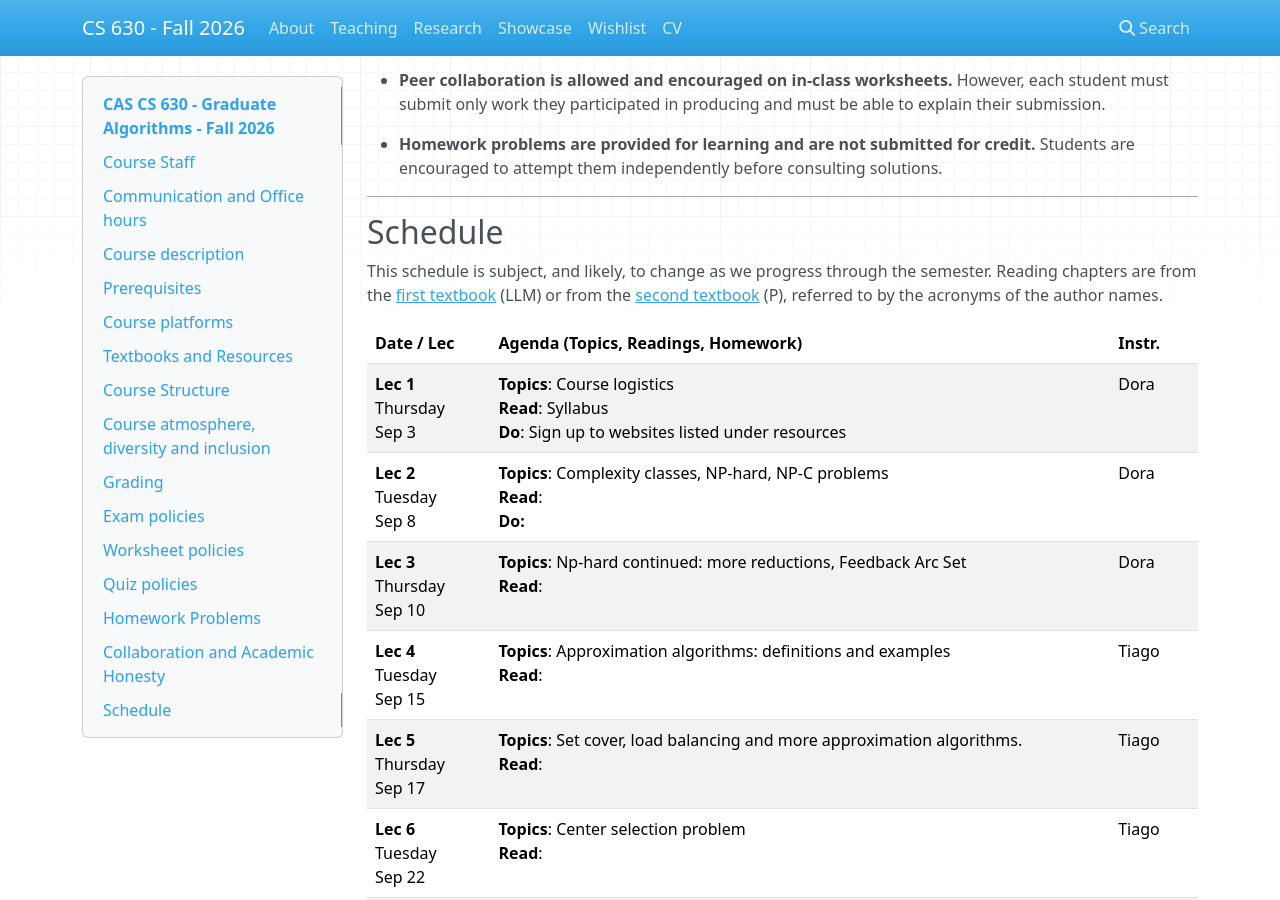
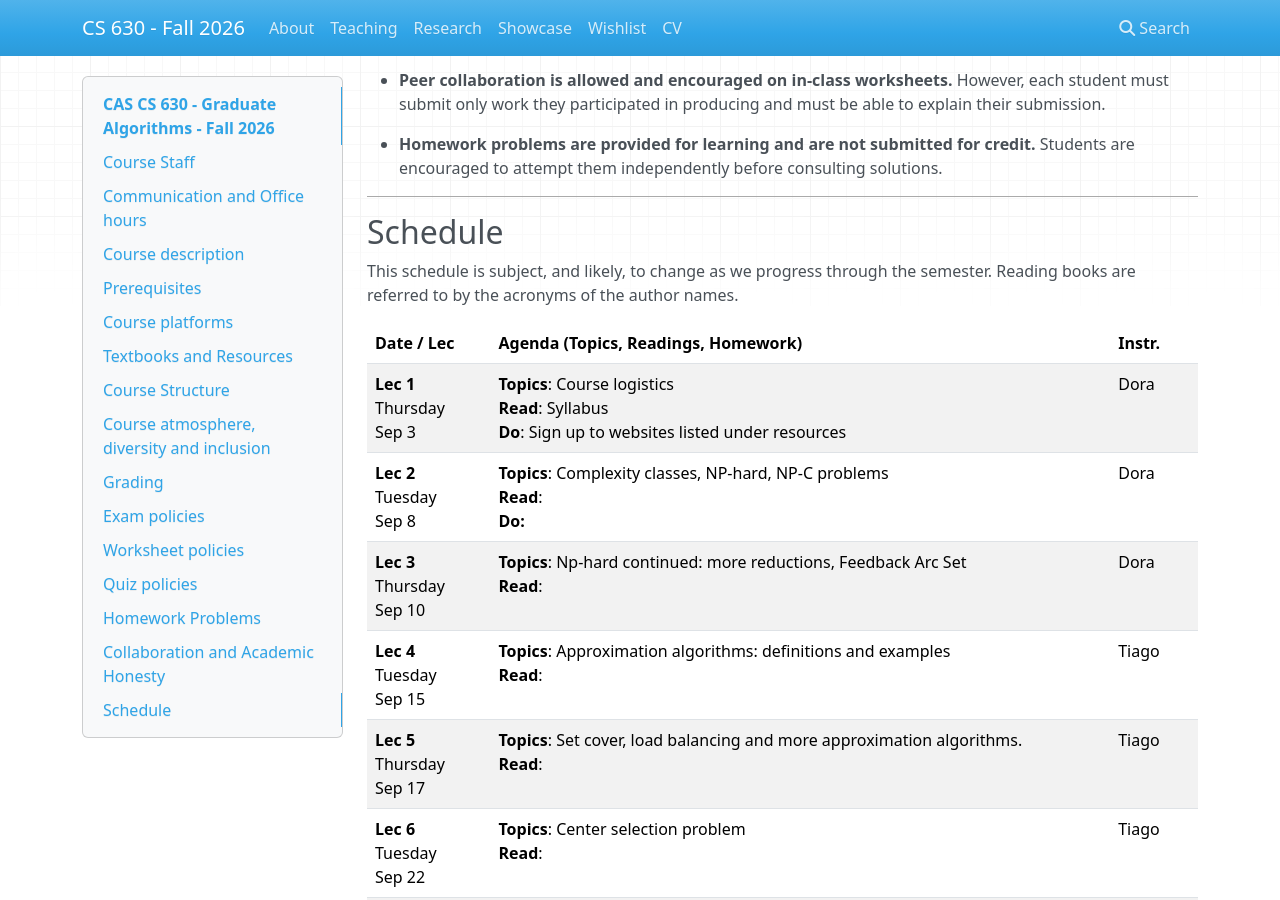
Before and after one commit to srtjanuario/2026.fall.cs630, an MkDocs documentation site: the page built from docs/index.md, in a window 1280 px wide and 900 px high, scrolled down 6091 px. Built offline with MkDocs 1.6.1, drawn with Linux system fonts in a browser that asks for light colours; nearby versions of some CDN libraries.

Commit message:
Schedule

```diff
--- a/docs/index.md
+++ b/docs/index.md
@@ -228,7 +228,7 @@ Students must follow the BU Academic Conduct Code. Academic misconduct will be r
 
 ## Schedule
 
-This schedule is subject, and likely, to change as we progress through the semester. Reading chapters are from the [first textbook](https://cs-people.bu.edu/aene/cs237fa21/mcs.pdf) (LLM) or from the [second textbook](https://www.probabilitycourse.com/) (P), referred to by the acronyms of the author names.
+This schedule is subject, and likely, to change as we progress through the semester. Reading books are referred to by the acronyms of the author names.
 
 <table>
     <thead>
```
